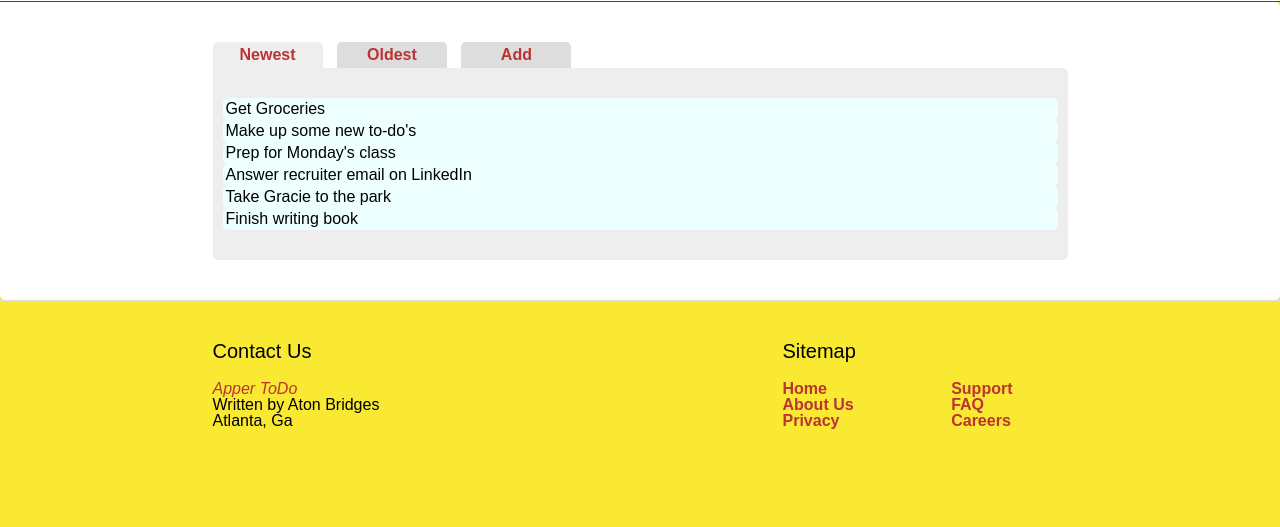
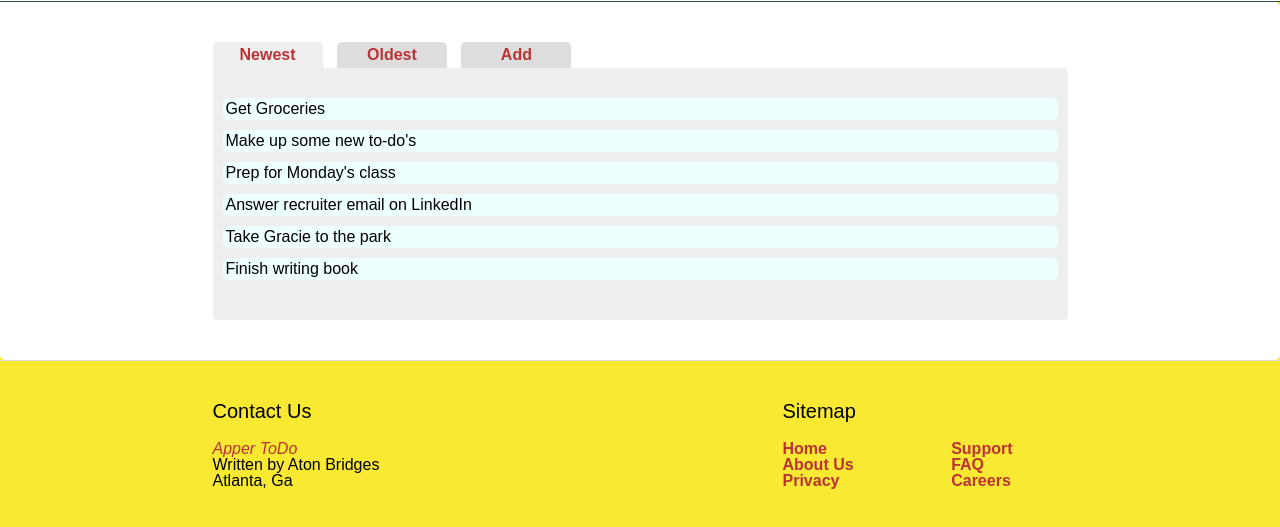
Before and after one commit to atonb117/LWAD-Apper, a plain HTML site: page index.html in a window 1280 px wide. Shown: the part 97-624 px from the top of the page. Drawn offline with nearby package versions, Linux system fonts and the light colour scheme; a web font is replaced by a local one.

Commit message:
Corrected spacing error in list item layout.

```diff
--- a/css/style.css
+++ b/css/style.css
@@ -80,7 +80,7 @@ main .content li {
 	border-radius: 5px;
 	padding: 3px;
 	background: #eff;
-	margin-bottom: 0 0 10px 0;
+	margin: 0 0 10px 0;
 }
 
 main .content button {
```
